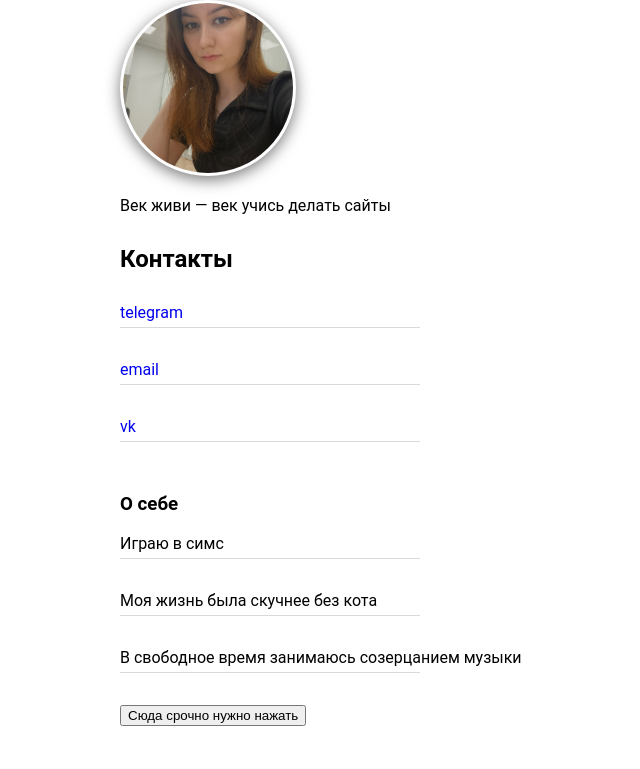
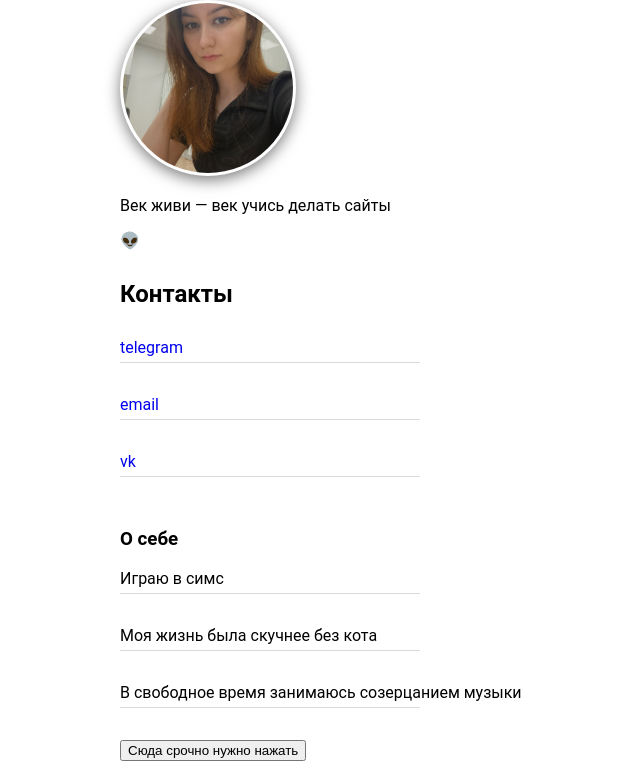
Before and after one commit to Alyona-student-QA/CV, a plain HTML site: page index.html in a window 1280 px wide. Shown: the part 81-850 px from the top of the page, without its empty margins (0-640 px from the left). Before the commit the page ends 815 px from the top, so only its background shows below. Drawn offline with Linux system fonts and the light colour scheme.

Commit message:
добавила эмоджи

```diff
--- a/index.html
+++ b/index.html
@@ -14,6 +14,7 @@
 		</div>
 
 			<p>Век живи — век учись делать сайты</p>
+			<p>&#128125</p>
 
 			<h2>Контакты</h2>
 
```
